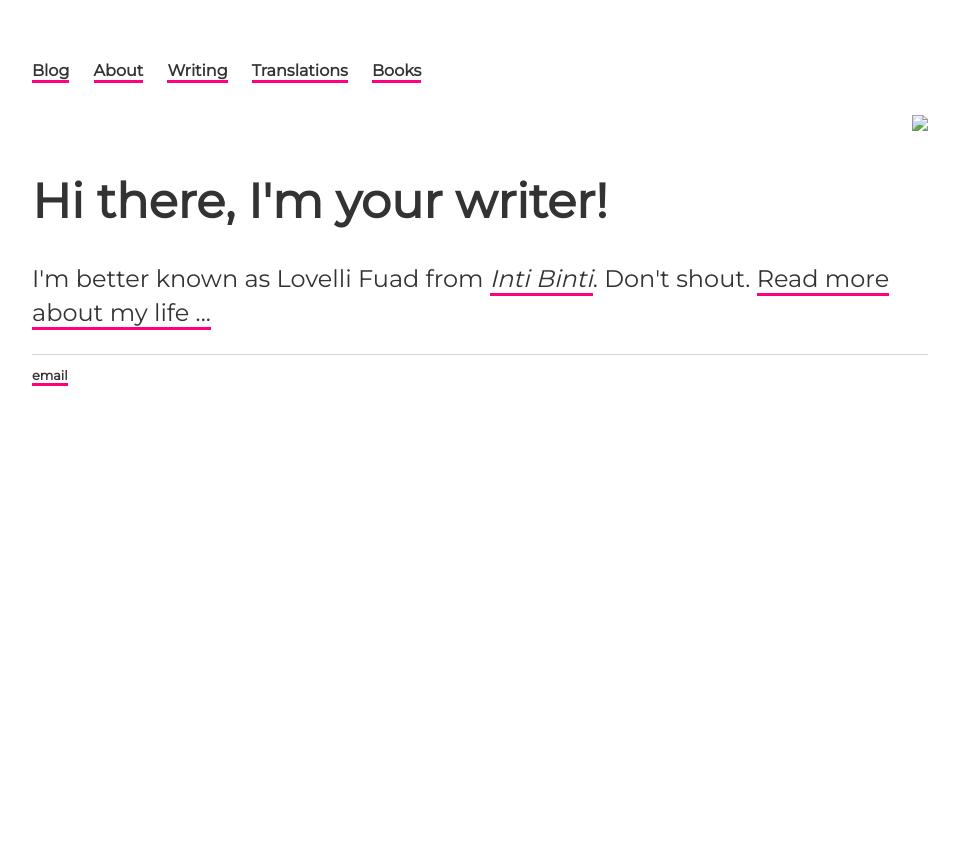
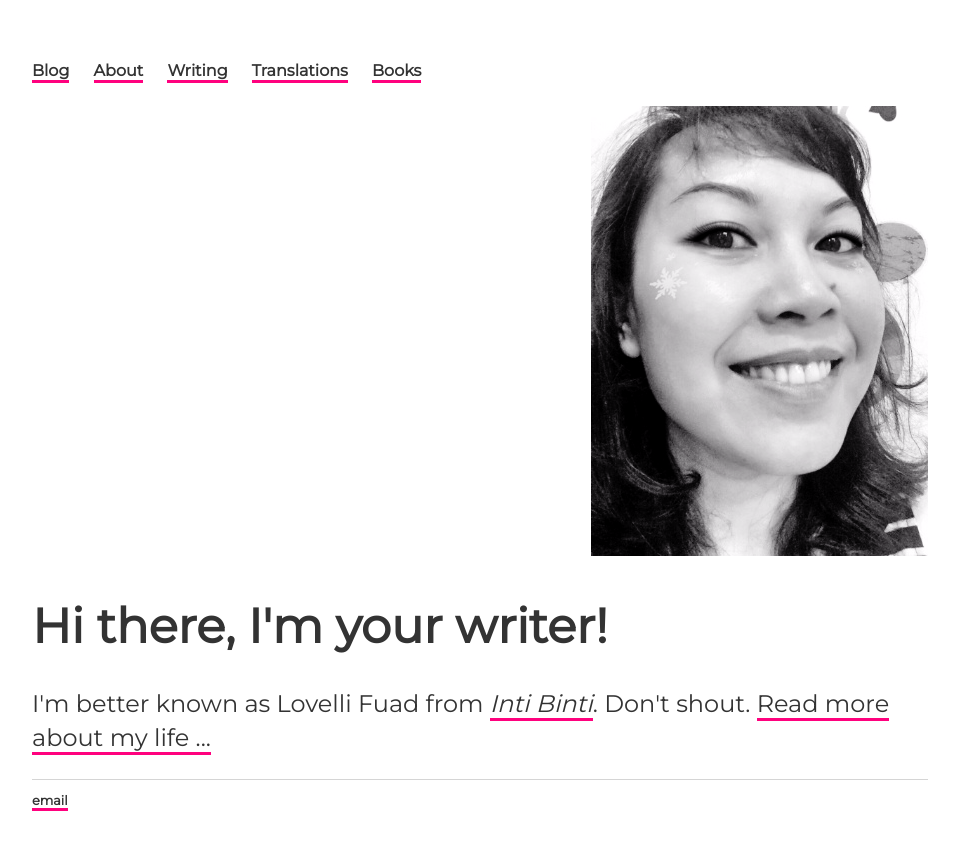
Before and after one commit to ariesti/ariesti.github.io, a Jekyll site: the page built from index.html, in a window 1280 px wide. Shown: the top 850 px of the page, without its empty margins (160-1119 px from the left). Built offline with Jekyll 4.4.1, drawn with Linux system fonts in a browser that asks for light colours.

Commit message:
Update index.html

```diff
--- a/index.html
+++ b/index.html
@@ -4,7 +4,7 @@ title: Lovelli Fuad, the data scientist
 ---
 <div class="blurb">
 	<p align="right">
- 		 <img src="asset/download.png" />
+ 		 <img src="assets/download.png" />
 	</p>
 	<h1>Hi there, I'm your writer!</h1>
 	<p>I'm better known as Lovelli Fuad from <em><a href="https://theminimalweb.wordpress.com/portfolio/yellow/">Inti Binti</a></em>. Don't shout. <a href="/about">Read more about my life ...</a></p>
```
